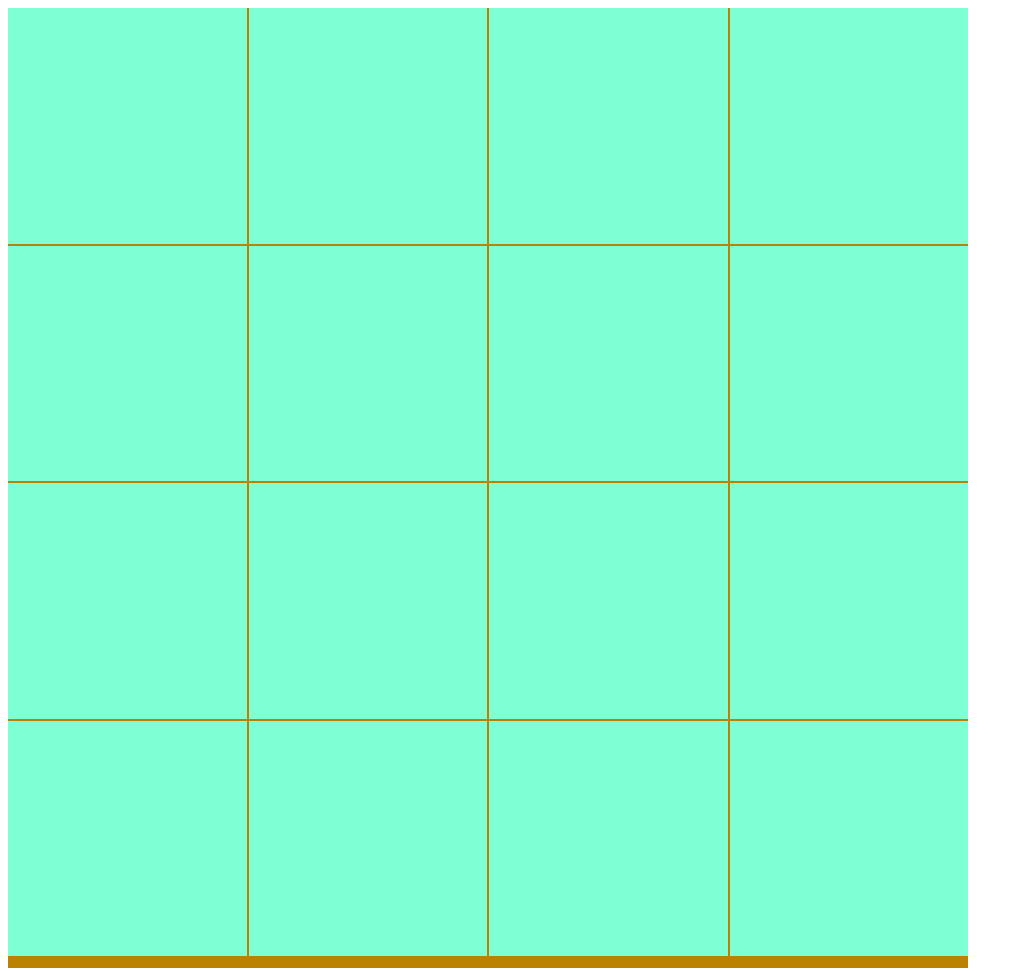
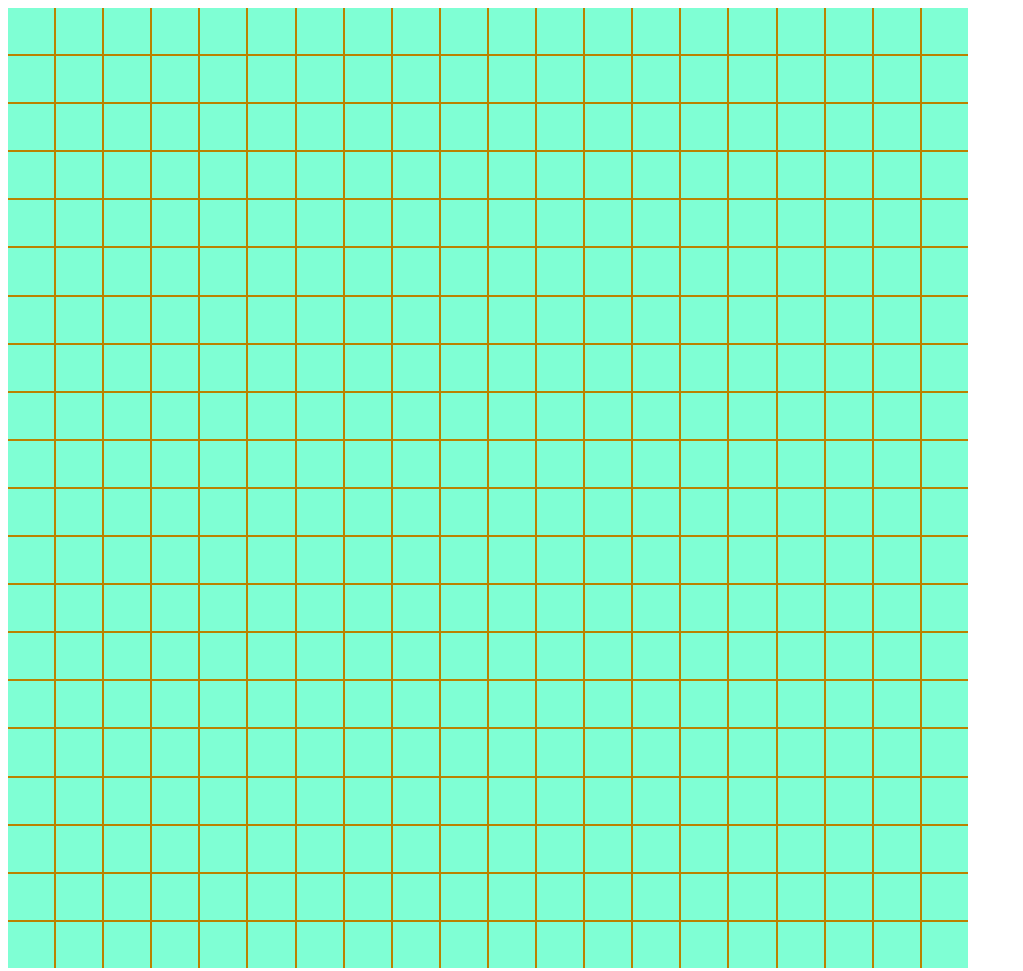
Before and after one commit to StuvaScript/etch-a-sketch, a plain HTML site: page index.html in a window 1280 px wide. Shown: the whole page, without its empty margins (0-1023 px from the left). Drawn offline with Linux system fonts and the light colour scheme.

Commit message:
Resolve grid layout issue

```diff
--- a/javascript.js
+++ b/javascript.js
@@ -1,20 +1,18 @@
-// const square = document.createElement('div');
-// square.classList.add('square');
-// container.appendChild(square);
+let choice = 20;
 
-// const square2 = document.createElement('div');
-// square2.classList.add('square');
-// container.appendChild(square2);
+let grid = choice * choice;
 
-let grid = 40;
+let square = document.createElement('div');
+for (let i = 0; i < grid; i++) {
+    square[i] = document.createElement('div');
+    square[i].classList.add('square');
+    container.appendChild(square[i]);
+    console.log(square[i] +' inside');
+}
+console.log(square + ' outside');
 
-let buttz = document.createElement('div');
-for (let i = 0; i < grid; i++) {
-    buttz[i] = document.createElement('div');
-    buttz[i].classList.add('square');
-    container.appendChild(buttz[i]);
-    console.log(buttz[i] +' inside');
-}
-console.log(buttz + ' outside');
+// let main = document.querySelector('#container');
+// main.style.cssText = `grid-template-columns: repeat(${grid}, 1fr);
+// grid-template-rows: repeat(${grid}, 1fr);`;
 
-// document.documentElement.style.setProperty('--grid-size', grid);
+document.documentElement.style.setProperty('--grid-size', choice);
--- a/style.css
+++ b/style.css
@@ -1,6 +1,6 @@
 
 :root {
-    --grid-size: 4;
+    --grid-size: 10;
 }
 
 #container {
```
